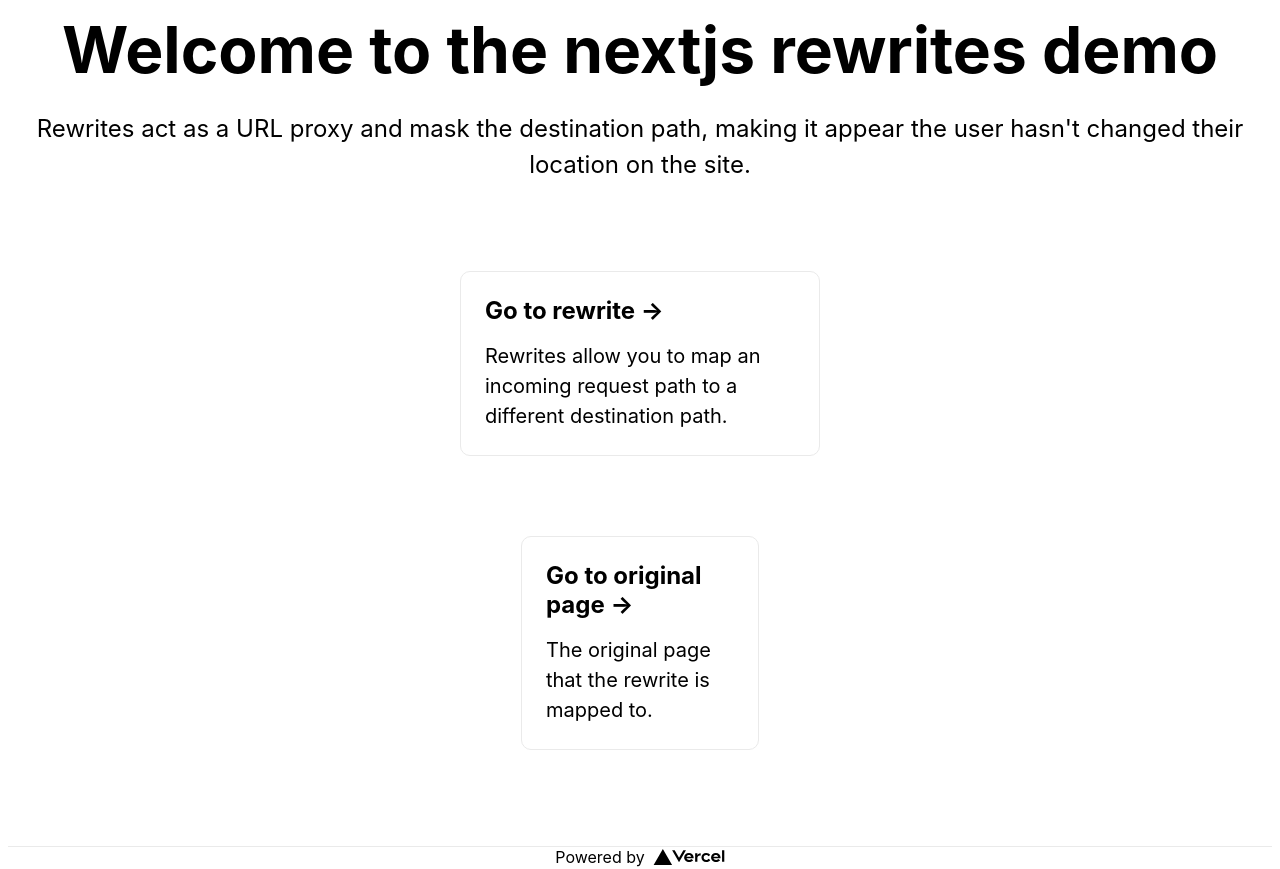
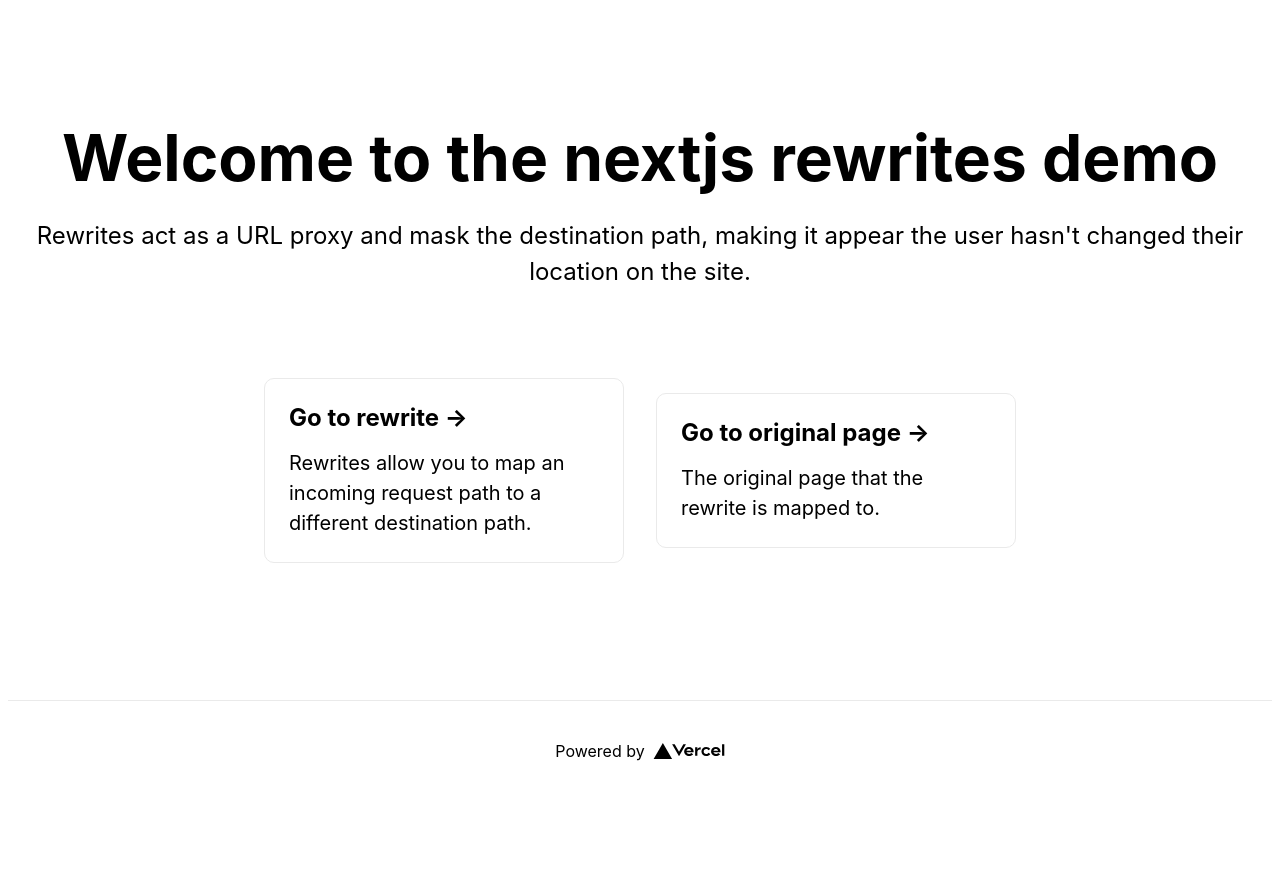
Before and after one commit to jacobhq/nextjs-route-rewrites-demo, a Next.js app: page / in a window 1280 px wide. After the commit the page ends 800 px from the top, so only its background shows below. Built offline with nearby package versions, Linux system fonts and the light colour scheme.

Commit message:
💄 Grid

```diff
--- a/pages/index.js
+++ b/pages/index.js
@@ -28,9 +28,7 @@ export default function Home() {
               <p>Rewrites allow you to map an incoming request path to a different destination path.</p>
             </a>
           </Link>
-        </div>
 
-        <div className={styles.grid}>
           <Link href="/es/about-us">
             <a className={styles.card}>
               <h2>Go to original page &rarr;</h2>
```
